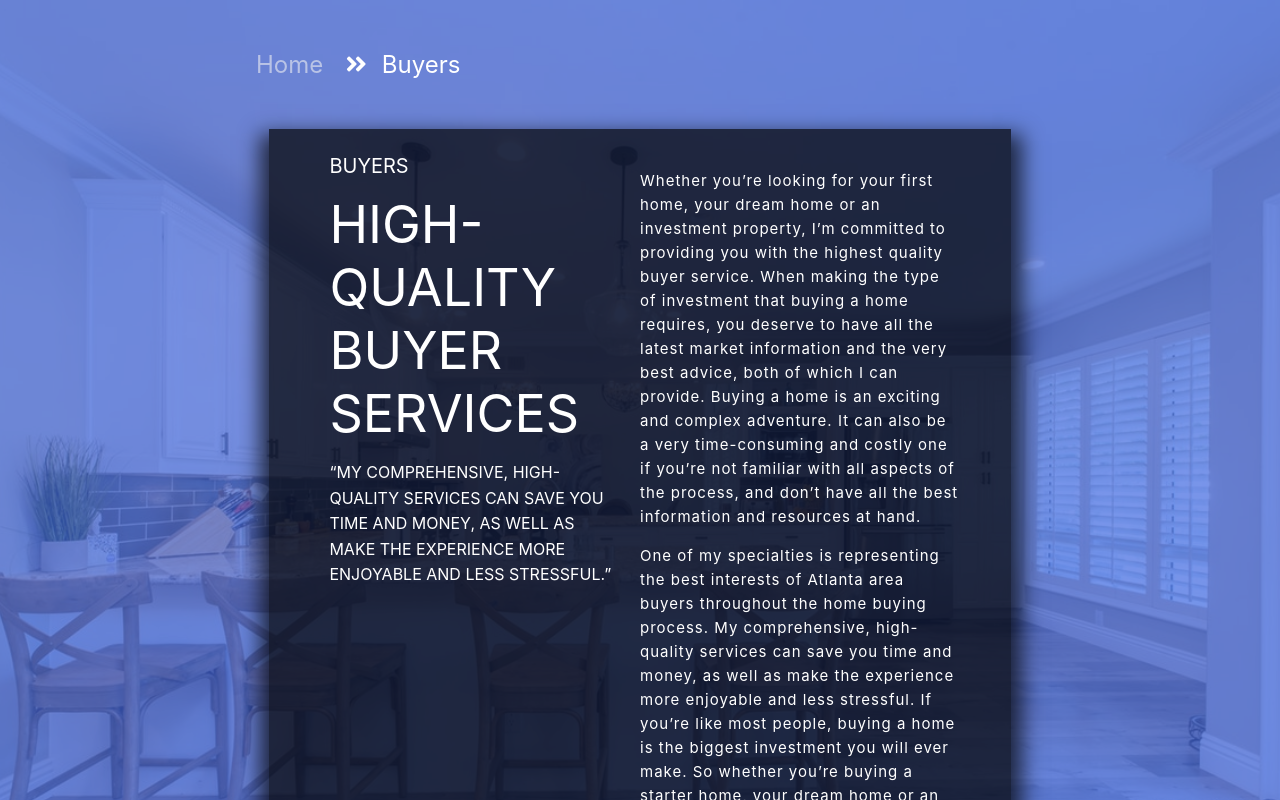
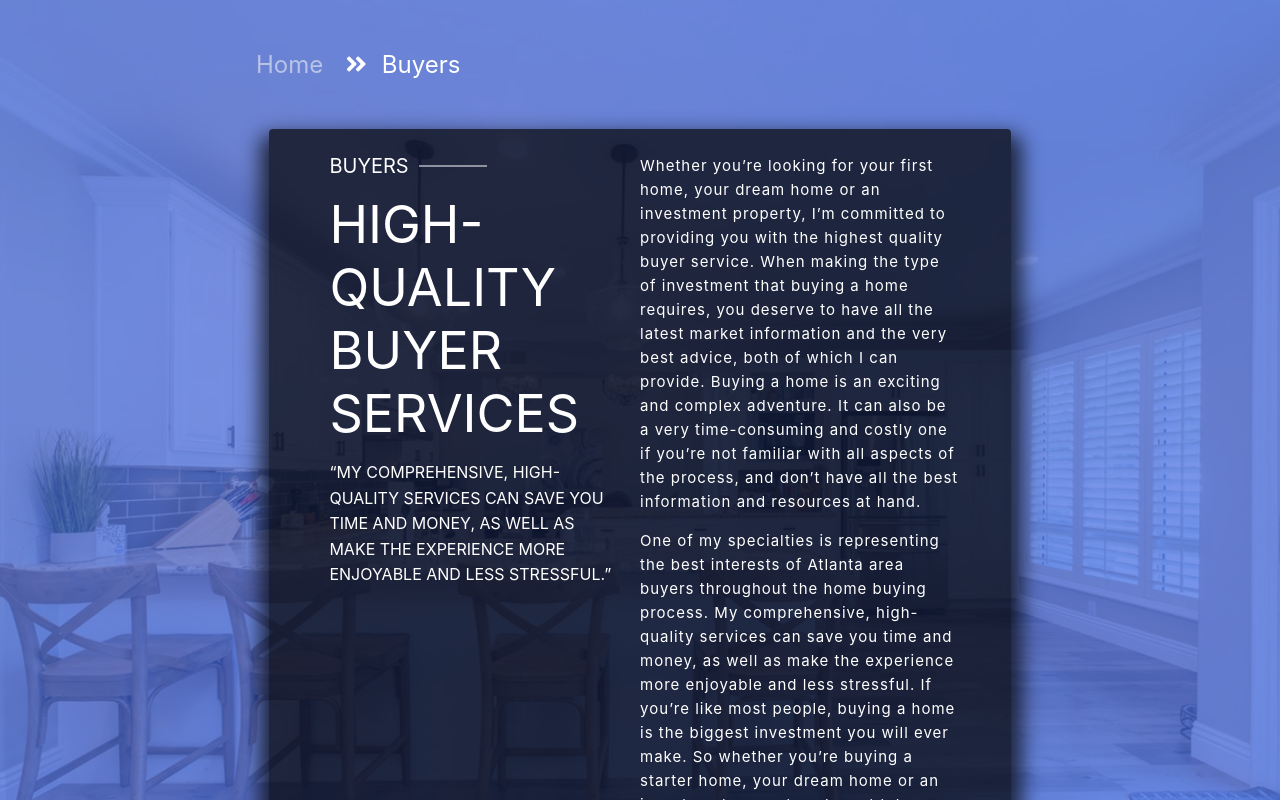
Before and after one commit to ArizonaMangoJuice/Home-Brokers, a React (Create React App) app: page /buyers in a window 1280 px wide. Shown: the part 720-1520 px from the top of the page. Built offline with nearby package versions, Linux system fonts and the light colour scheme.

Commit message:
added place holder text for buyers

```diff
--- a/src/components/BuyerJumbo/BuyerJumbo.css
+++ b/src/components/BuyerJumbo/BuyerJumbo.css
@@ -104,6 +104,20 @@
     margin-right: auto;
 }
 
+.page-info-title::after {
+    content: '';
+    display: block;
+    position: absolute;
+    left: 75px;
+    top: 47%;
+
+    height: 2px;
+    width: 68px;
+    background: #fff;
+    opacity: .5;
+    margin-left: 15px;
+  }
+
 .page-info-block{
     font-size: 16px;
     line-height: 1.6;
@@ -112,6 +126,7 @@
 }
 
 .readable-color{
+    border-radius: 4px;
     background-color: rgba(0, 0, 0, 0.7);
     box-shadow: 1px 15px 20px 10px rgba(0, 0, 0, 0.7);
 }
@@ -121,3 +136,8 @@
     line-height: 1.6;
     letter-spacing: 1px;
 }
+
+.page-info-long-info p{
+    padding-top: 0;
+    margin-top: 0;
+}
--- a/src/components/BuyerJumbo/BuyerJumbo.js
+++ b/src/components/BuyerJumbo/BuyerJumbo.js
@@ -23,7 +23,7 @@ export default function BuyerJumbo(){
                     </nav>
                     <div className='title-and-info readable-color'>
                         <div className='page-info-container'>
-                            <p className='page-info-title'>BUYERS</p>
+                            <p className='page-info-title relative'>BUYERS</p>
                             <p className='page-info-long-title'>HIGH-QUALITY BUYER SERVICES</p>
                             <p className='page-info-block'>“MY COMPREHENSIVE, HIGH-QUALITY SERVICES CAN SAVE YOU TIME AND MONEY, AS WELL AS MAKE THE EXPERIENCE MORE ENJOYABLE AND LESS STRESSFUL.”</p>
                         </div>
```
